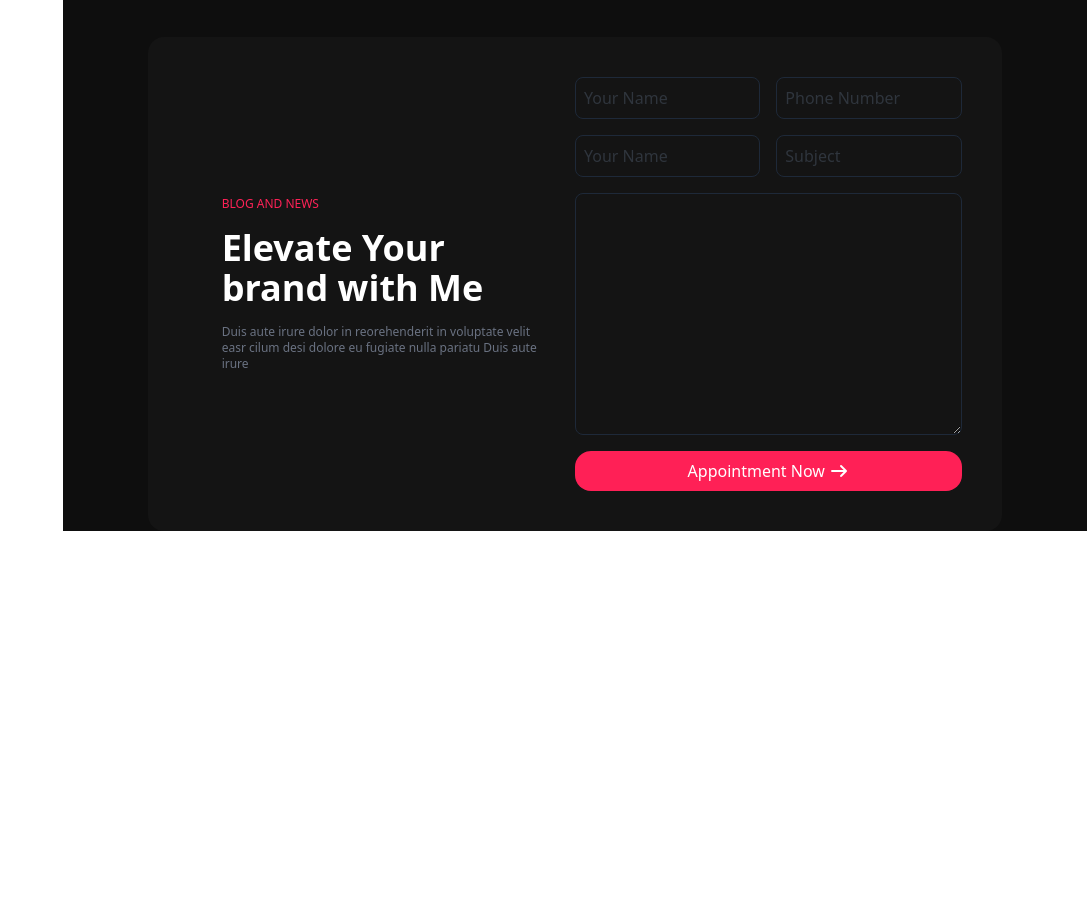
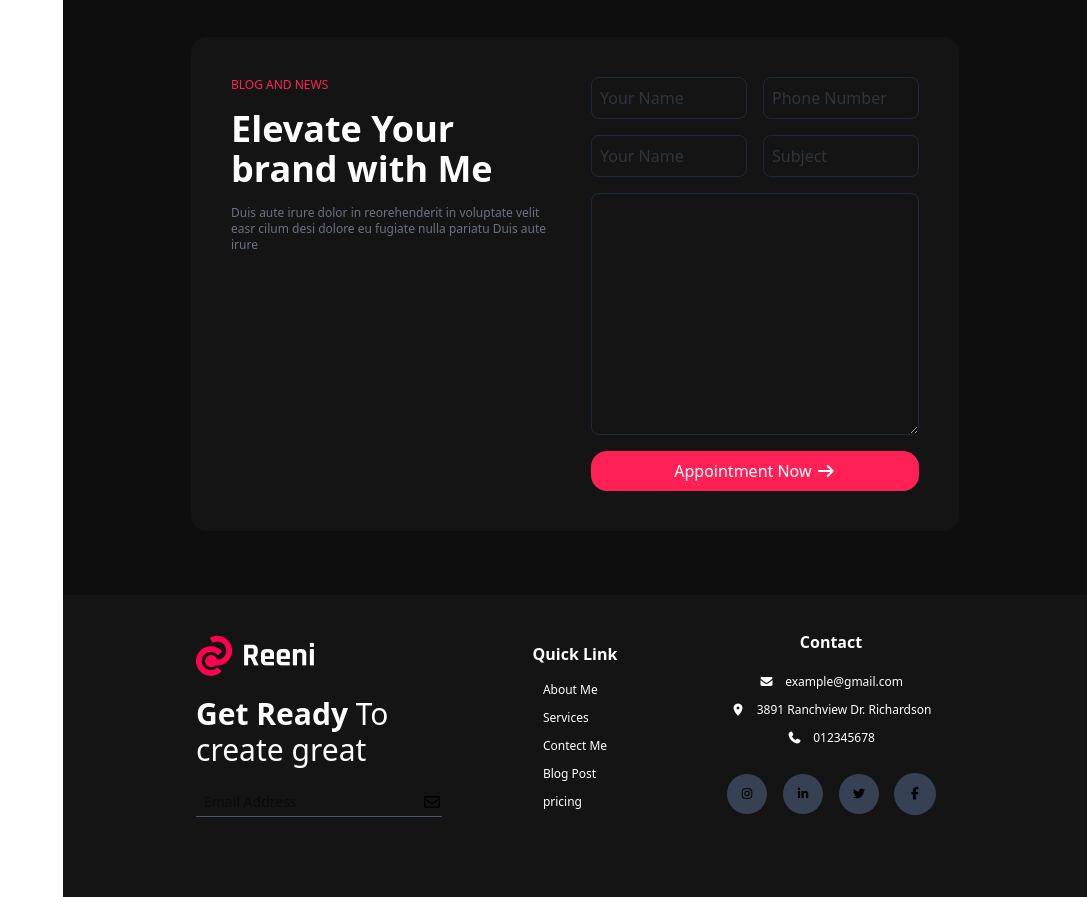
Before and after one commit to mdsharia4613/My-portfolio, a plain HTML site: page index.html in a window 1280 px wide. Shown: the part 4629-5526 px from the top of the page, without its empty margins (193-1280 px from the left). Before the commit the page ends 5160 px from the top, so only its background shows below. Drawn offline with nearby package versions, Linux system fonts and the light colour scheme.

Commit message:
footer section

```diff
--- a/index.html
+++ b/index.html
@@ -482,9 +482,11 @@
         </section>
 
         <!-- section-8 -->
-        <section class="pt-10 w-full lg:w-10/12 mx-auto ">
+        <section class="pt-10  pb-16 ">
 
-            <div class="bg-[#141414] transition grid grid-cols-1 md:grid-cols-2 place-items-center p-10 rounded-2xl hover:border hover:border-l-rose-500 hover:border-t-orange-500 hover:border-r-rose-500 hover:border-b-orange-500  duration-500 ease-in-out">
+            <div class="w-11/12 md:w-10/12 lg:w-9/12 mx-auto bg-[#141414] transition grid grid-cols-1 md:grid-cols-2 gap-8 p-6 md:p-10 rounded-2xl
+                hover:border hover:border-l-rose-500 hover:border-t-orange-500 hover:border-r-rose-500 hover:border-b-orange-500
+                duration-500 ease-in-out">
                 <div class="space-y-4 w-80">
                     <p class="text-xs text-rose-500">BLOG AND NEWS</p>
                     <h3 class="font-bold text-4xl text-white">Elevate Your brand with Me</h3>
@@ -492,18 +494,103 @@
                         easr cilum desi dolore eu fugiate nulla pariatu Duis aute irure</p>
                 </div>
                 <div class="text-gray-600 grid grid-cols-1 md:grid-cols-2 gap-4">
-                    <input class="p-2 border border-gray-800 rounded-lg" type="text" placeholder="Your Name">
-                    <input class="p-2 border border-gray-800 rounded-lg" type="number" placeholder="Phone Number">
-                    <input class="p-2 border border-gray-800 rounded-lg" type="email" placeholder="Your Name">
-                    <input class="p-2 border border-gray-800 rounded-lg" type="text" placeholder="Subject">
+                    <input class="p-2 border border-gray-800 rounded-lg w-full" type="text" placeholder="Your Name">
+                    <input class="p-2 border border-gray-800 rounded-lg w-full" type="number"
+                        placeholder="Phone Number">
+                    <input class="p-2 border border-gray-800 rounded-lg w-full" type="email" placeholder="Your Name">
+                    <input class="p-2 border border-gray-800 rounded-lg w-full" type="text" placeholder="Subject">
                     <textarea class="col-span-2 border border-gray-800 rounded-lg" cols="52" rows="10"></textarea>
-                    <button class="bg-rose-500 col-span-2 p-2 rounded-2xl text-white hover:bg-rose-800 cursor-pointer">Appointment Now <i
-                            class="fa-solid fa-arrow-right"></i></button>
+                    <button
+                        class="bg-rose-500 col-span-2 p-2 rounded-2xl text-white hover:bg-rose-800 cursor-pointer">Appointment
+                        Now <i class="fa-solid fa-arrow-right"></i></button>
                 </div>
             </div>
         </section>
     </main>
+    <footer class="bg-[#141414] ml-0 md:ml-64 pb-10 pt-10">
+         <div class=" w-9/12 m-auto grid grid-cols-1 md:grid-cols-2 space-y-10 lg:grid-cols-3 place-items-center">
+            <div class="space-y-5 ">
+                <img src="./images/imgi_2_white-logo-reeni.png" alt="">
+                <h2 class="text-3xl font-semibold text-white">Get Ready <span class="font-extralight">To</span> <br> <span
+                        class="font-extralight">create great</span></h2>
+                <div class="flex items-center border-b border-gray-600">
+                    <input type="email" placeholder="Email Address"
+                        class="bg-transparent outline-none px-2 py-1 text-sm ">
+                    <i class="fa-regular fa-envelope ml-2"></i>
+                </div>
+            </div>
+            <div class="flex flex-col justify-center items-center">
+                <h2 class="font-semibold mb-4 text-white">Quick Link</h2>
+                <div class="text-xs space-y-3">
+                    <p class="relative text-white hover:text-pink-800 transition-colors duration-300
+          after:content-[''] after:absolute after:left-0 after:-bottom-1
+          after:w-full after:scale-x-0 after:origin-left after:h-[2px] after:bg-current
+          after:transition-transform after:duration-500
+          hover:after:scale-x-100 cursor-pointer">About Me</p>
+                    <p class="relative text-white hover:text-pink-800 transition-colors duration-300
+          after:content-[''] after:absolute after:left-0 after:-bottom-1
+          after:w-full after:scale-x-0 after:origin-left after:h-[2px] after:bg-current
+          after:transition-transform after:duration-500
+          hover:after:scale-x-100 cursor-pointer">Services</p>
+                    <p class="relative text-white hover:text-pink-800 transition-colors duration-300
+          after:content-[''] after:absolute after:left-0 after:-bottom-1
+          after:w-full after:scale-x-0 after:origin-left after:h-[2px] after:bg-current
+          after:transition-transform after:duration-500
+          hover:after:scale-x-100 cursor-pointer">Contect Me</p>
+                    <p class="relative text-white hover:text-pink-800 transition-colors duration-300
+          after:content-[''] after:absolute after:left-0 after:-bottom-1
+          after:w-full after:scale-x-0 after:origin-left after:h-[2px] after:bg-current
+          after:transition-transform after:duration-500
+          hover:after:scale-x-100 cursor-pointer">Blog Post</p>
+                    <p class="relative text-white hover:text-pink-800 transition-colors duration-300
+          after:content-[''] after:absolute after:left-0 after:-bottom-1
+          after:w-full after:scale-x-0 after:origin-left after:h-[2px] after:bg-current
+          after:transition-transform after:duration-500
+          hover:after:scale-x-100 cursor-pointer">pricing</p>
+                </div>
+            </div>
+            <div class="flex flex-col justify-center items-center">
+                <h2 class="font-semibold lg:-mt-12 mb-5 text-white">Contact</h2>
+                <div class="flex flex-col items-center text-xs space-y-3">
+                    <p class="relative text-white hover:text-pink-800 transition-colors duration-300
+          after:content-[''] after:absolute after:left-0 after:-bottom-1
+          after:w-full after:scale-x-0 after:origin-left after:h-[2px] after:bg-current
+          after:transition-transform after:duration-500
+          hover:after:scale-x-100 cursor-pointer"><i class="fa-solid fa-envelope mr-2"></i> example@gmail.com</p>
+                    <p class="relative text-white hover:text-pink-800 transition-colors duration-300
+          after:content-[''] after:absolute after:left-0 after:-bottom-1
+          after:w-full after:scale-x-0 after:origin-left after:h-[2px] after:bg-current
+          after:transition-transform after:duration-500
+          hover:after:scale-x-100 cursor-pointer "><i class="fa-solid fa-location-dot mr-2 "></i> 3891 Ranchview Dr. Richardson</p>
+                    <p class="relative text-white hover:text-pink-800 transition-colors duration-300
+          after:content-[''] after:absolute after:left-0 after:-bottom-1
+          after:w-full after:scale-x-0 after:origin-left after:h-[2px] after:bg-current
+          after:transition-transform after:duration-500
+          hover:after:scale-x-100 cursor-pointer"><i class="fa-solid fa-phone mr-2"></i> 012345678</p>
+                    <div class="flex justify-center md:justify-start gap-4 mt-4">
+                        <a href="#"
+                            class="w-10 h-10 flex items-center justify-center rounded-full bg-gray-700 hover:bg-pink-600 transition">
+                            <i class="fab fa-instagram"></i>
+                        </a>
+                        <a href="#"
+                            class="w-10 h-10 flex items-center justify-center rounded-full bg-gray-700 hover:bg-pink-600 transition">
+                            <i class="fab fa-linkedin-in"></i>
+                        </a>
+                        <a href="#"
+                            class="w-10 h-10 flex items-center justify-center rounded-full bg-gray-700 hover:bg-pink-600 transition">
+                            <i class="fab fa-twitter"></i>
+                        </a>
+                        <a href="#"
+                            class="w-10 h-10 flex items-center justify-center rounded-full bg-gray-700 hover:bg-pink-600 transition duration-300 scale-105">
+                            <i class="fab fa-facebook-f"></i>
+                        </a>
+                    </div>
 
+                </div>
+            </div>
+        </div>
+
+    </footer>
 
 </body>
 
--- a/index1.html
+++ /dev/null
@@ -1,85 +0,0 @@
-<!DOCTYPE html>
-<html lang="en">
-
-<head>
-  <meta charset="UTF-8">
-  <meta name="viewport" content="width=device-width, initial-scale=1.0">
-  <!-- tailwind + daisyUI -->
-  <link href="https://cdn.jsdelivr.net/npm/daisyui@5" rel="stylesheet" type="text/css" />
-  <script src="https://cdn.jsdelivr.net/npm/@tailwindcss/browser@4"></script>
-  <!-- font-awesome -->
-  <link rel="stylesheet" href="https://cdnjs.cloudflare.com/ajax/libs/font-awesome/7.0.1/css/all.min.css"
-    integrity="sha512-2SwdPD6INVrV/lHTZbO2nodKhrnDdJK9/kg2XD1r9uGqPo1cUbujc+IYdlYdEErWNu69gVcYgdxlmVmzTWnetw=="
-    crossorigin="anonymous" referrerpolicy="no-referrer" />
-  <title>Responsive Sidebar</title>
-</head>
-
-<body>
-
-   Caption
-  </p>
-</div>
-<!DOCTYPE html>
-<html lang="en">
-
-<head>
-  <meta charset="UTF-8">
-  <meta name="viewport" content="width=device-width, initial-scale=1.0">
-  <script src="https://cdn.tailwindcss.com"></script>
-</head>
-
-<body >
-<section class="bg-black py-12">
-  <div class="grid grid-cols-2 md:grid-cols-4 border border-gray-800">
-
-    <div class="flex items-center justify-center gap-3 border border-gray-800 p-6">
-      <img src="linear.png" alt="Linear" class="h-8 opacity-70 grayscale">
-      <span class="text-gray-400 text-lg font-medium">Linear</span>
-    </div>
-
-    <div class="flex items-center justify-center gap-3 border border-gray-800 p-6">
-      <img src="framer.png" alt="Framer" class="h-8 opacity-70 grayscale">
-      <span class="text-gray-400 text-lg font-medium">Framer</span>
-    </div>
-
-    <div class="flex items-center justify-center gap-3 border border-gray-800 p-6">
-      <img src="notion.png" alt="Notion" class="h-8 opacity-70 grayscale">
-      <span class="text-gray-400 text-lg font-medium">Notion</span>
-    </div>
-
-    <div class="flex items-center justify-center gap-3 border border-gray-800 p-6">
-      <img src="slack.png" alt="Slack" class="h-8 opacity-70 grayscale">
-      <span class="text-gray-400 text-lg font-medium">Slack</span>
-    </div>
-
-    <div class="flex items-center justify-center gap-3 border border-gray-800 p-6">
-      <img src="medium.png" alt="Medium" class="h-8 opacity-70 grayscale">
-      <span class="text-gray-400 text-lg font-medium">Medium</span>
-    </div>
-
-    <div class="flex items-center justify-center gap-3 border border-gray-800 p-6">
-      <img src="upwork.png" alt="Upwork" class="h-8 opacity-70 grayscale">
-      <span class="text-gray-400 text-lg font-medium">Upwork</span>
-    </div>
-
-    <div class="flex items-center justify-center gap-3 border border-gray-800 p-6">
-      <img src="amazon.png" alt="Amazon" class="h-8 opacity-70 grayscale">
-      <span class="text-gray-400 text-lg font-medium">Amazon</span>
-    </div>
-
-    <div class="flex items-center justify-center gap-3 border border-gray-800 p-6">
-      <img src="asana.png" alt="Asana" class="h-8 opacity-70 grayscale">
-      <span class="text-gray-400 text-lg font-medium">Asana</span>
-    </div>
-
-  </div>
-</section>
-
-
-
-
-
-
-</body>
-
-</html>
```
